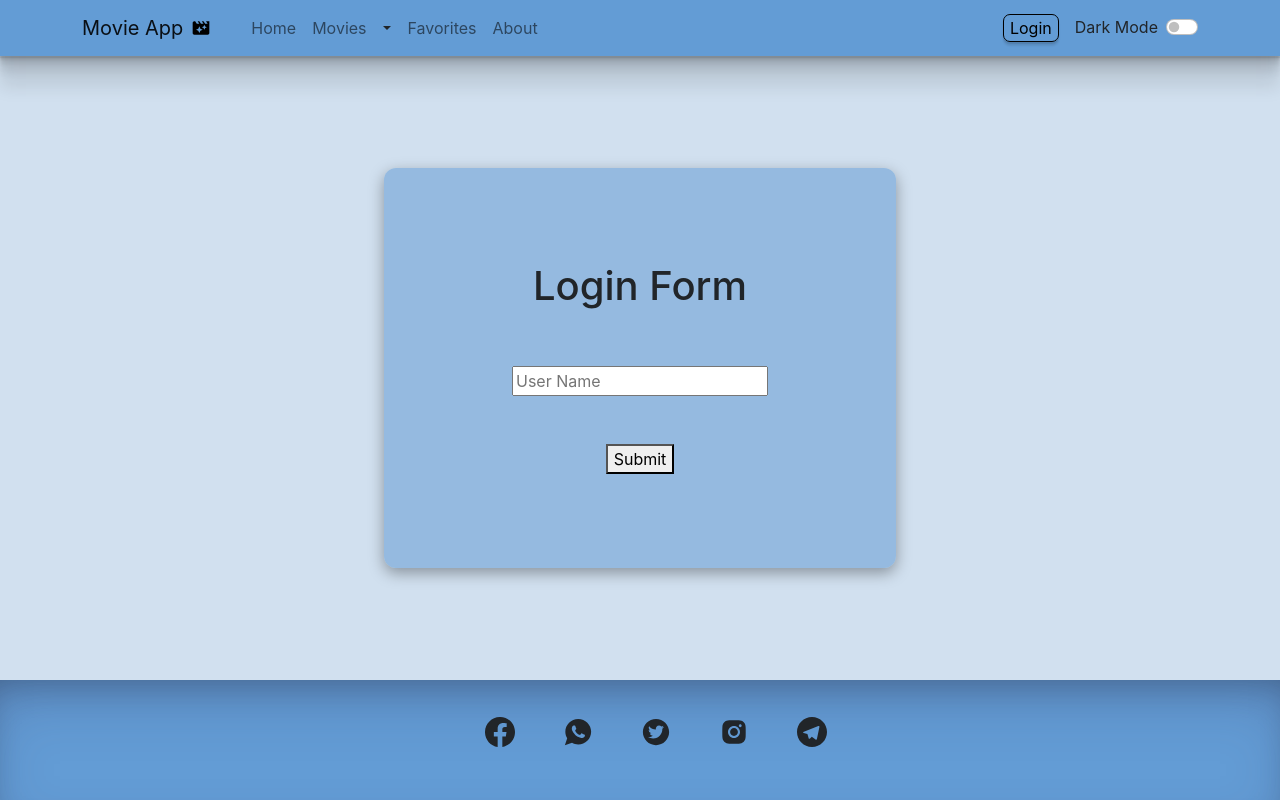
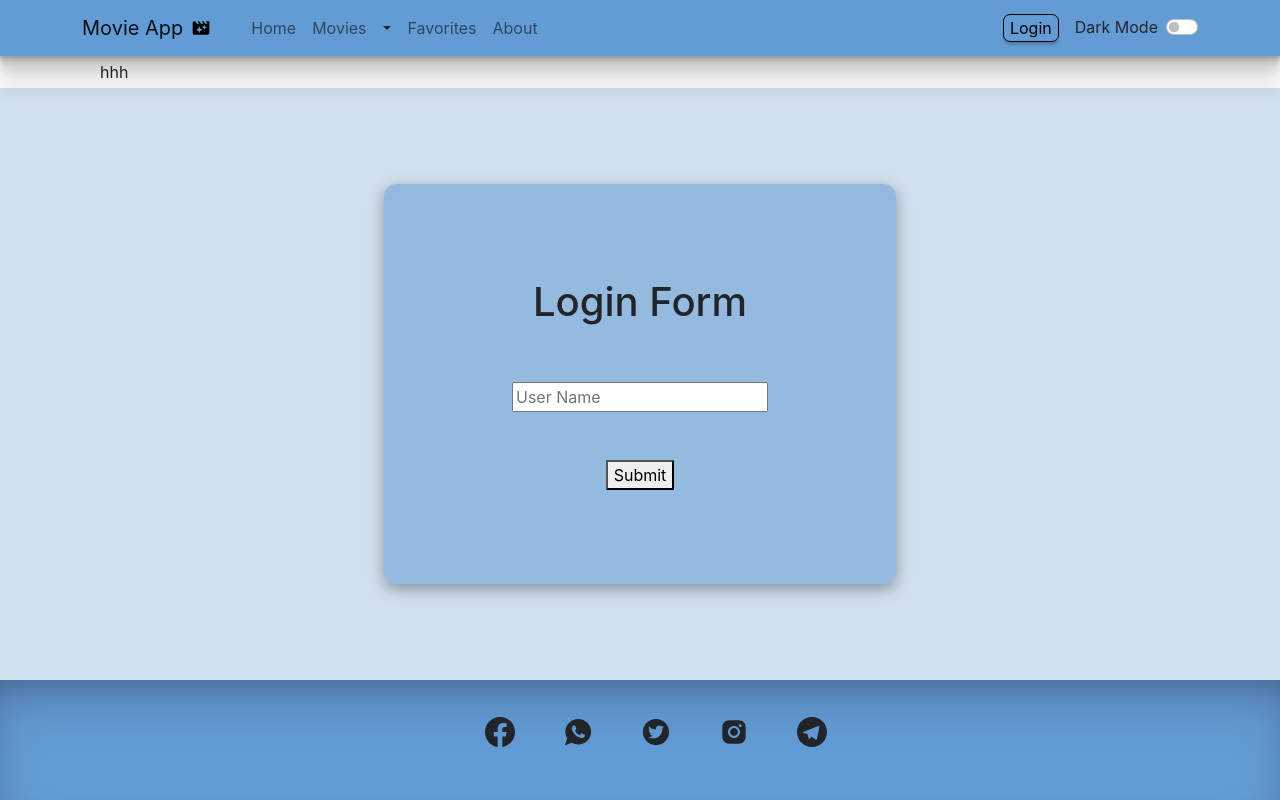
Before and after one commit to Snir1812/ProjectMovies, a React (Create React App) app: page /login in a window 1280 px wide. Built offline with nearby package versions, Linux system fonts and the light colour scheme.

Commit message:
Add second nav (just css) without links

```diff
--- a/src/App.jsx
+++ b/src/App.jsx
@@ -11,6 +11,7 @@ import "./App.css";
 import { useSelector } from "react-redux";
 import Footer from "./components/footer/Footer";
 import LoginPage from "./pages/LoginPage";
+import SecondNav from "./components/secondNav/SecondNav";
 // import CategoryMovies from "./pages/CategoryMovies";
 
 const App = () => {
@@ -19,6 +20,7 @@ const App = () => {
   return (
     <div className={darkToggle.darkTheme ? "dark" : "light"}>
       <TopNav />
+      <SecondNav />
       {/* <LoaderSpinner /> */}
       <Routes>
         <Route path="/" element={<Home />} />
--- a/src/components/LoginPage.css
+++ b/src/components/LoginPage.css
@@ -1,5 +1,5 @@
 .login {
-  min-height: 78vh;
+  min-height: 74vh;
   display: flex;
   align-items: center;
   justify-content: center;
--- /dev/null
+++ b/src/components/secondNav/SecondNav.css
@@ -0,0 +1,10 @@
+.second-nav {
+  background: white;
+  height: 4vh;
+  display: flex;
+  justify-content: center;
+  align-items: center;
+}
+.nav-link {
+  padding-left: 30px;
+}
--- /dev/null
+++ b/src/components/secondNav/SecondNav.jsx
@@ -0,0 +1,12 @@
+import React from "react";
+import "./SecondNav.css";
+
+const SecondNav = () => {
+  return (
+    <div className="second-nav">
+      <div className="container nav-link">hhh</div>
+    </div>
+  );
+};
+
+export default SecondNav;
```
